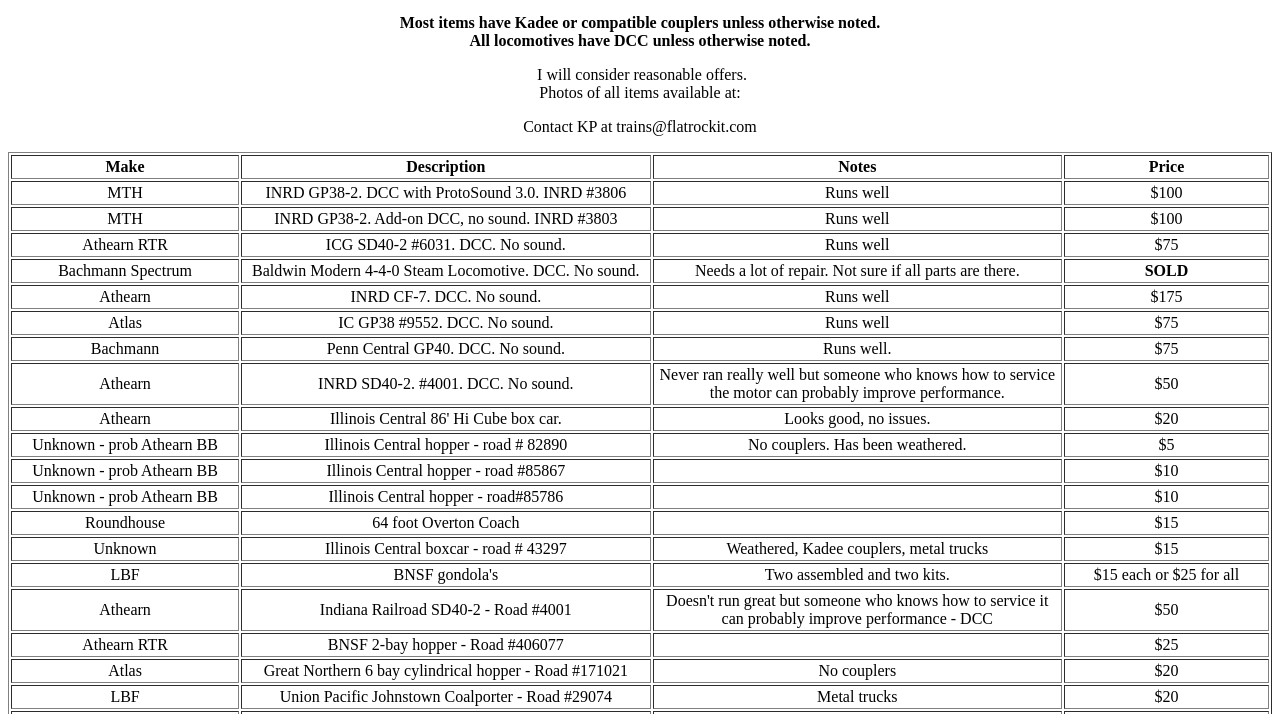
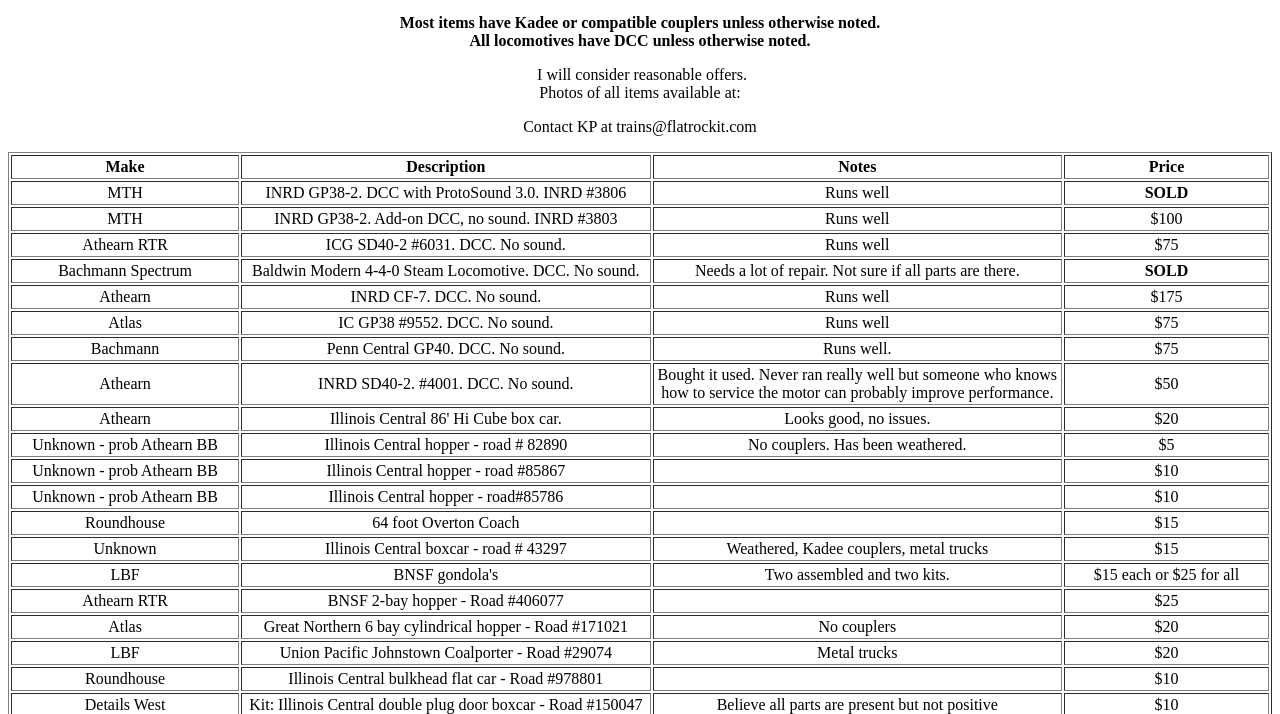
Before and after one commit to KDPryor/flatrockit, a plain HTML site: page trainsforsale.html in a window 1280 px wide. Shown: the part 86-800 px from the top of the page. Drawn offline with Linux system fonts and the light colour scheme.

Commit message:
trainsforsale

```diff
--- a/trainsforsale.html
+++ b/trainsforsale.html
@@ -38,7 +38,7 @@
             </td>
             <td valign="middle" width="10%" align="center">Runs well<br>
             </td>
-            <td valign="middle" width="5%" align="center">$100<br>
+            <td valign="middle" width="5%" align="center"><b>SOLD</b><br>
             </td>
           </tr>
           <tr>
@@ -115,9 +115,9 @@
             <td valign="middle" width="10%" align="center">INRD SD40-2.
               #4001. DCC. No sound.<br>
             </td>
-            <td valign="middle" width="10%" align="center">Never ran
-              really well but someone who knows how to service the motor
-              can probably improve performance.<br>
+            <td valign="middle" width="10%" align="center">Bought it
+              used. Never ran really well but someone who knows how to
+              service the motor can probably improve performance.<br>
             </td>
             <td valign="middle" width="5%" align="center">$50<br>
             </td>
@@ -204,19 +204,6 @@
             </td>
             <td valign="middle" width="5%" align="center">$15 each or
               $25 for all<br>
-            </td>
-          </tr>
-          <tr>
-            <td valign="middle" width="5%" align="center">Athearn <br>
-            </td>
-            <td valign="middle" width="10%" align="center">Indiana
-              Railroad SD40-2 - Road #4001<br>
-            </td>
-            <td valign="middle" width="10%" align="center">Doesn't run
-              great but someone who knows how to service it can probably
-              improve performance - DCC<br>
-            </td>
-            <td valign="middle" width="5%" align="center">$50<br>
             </td>
           </tr>
           <tr>
```
